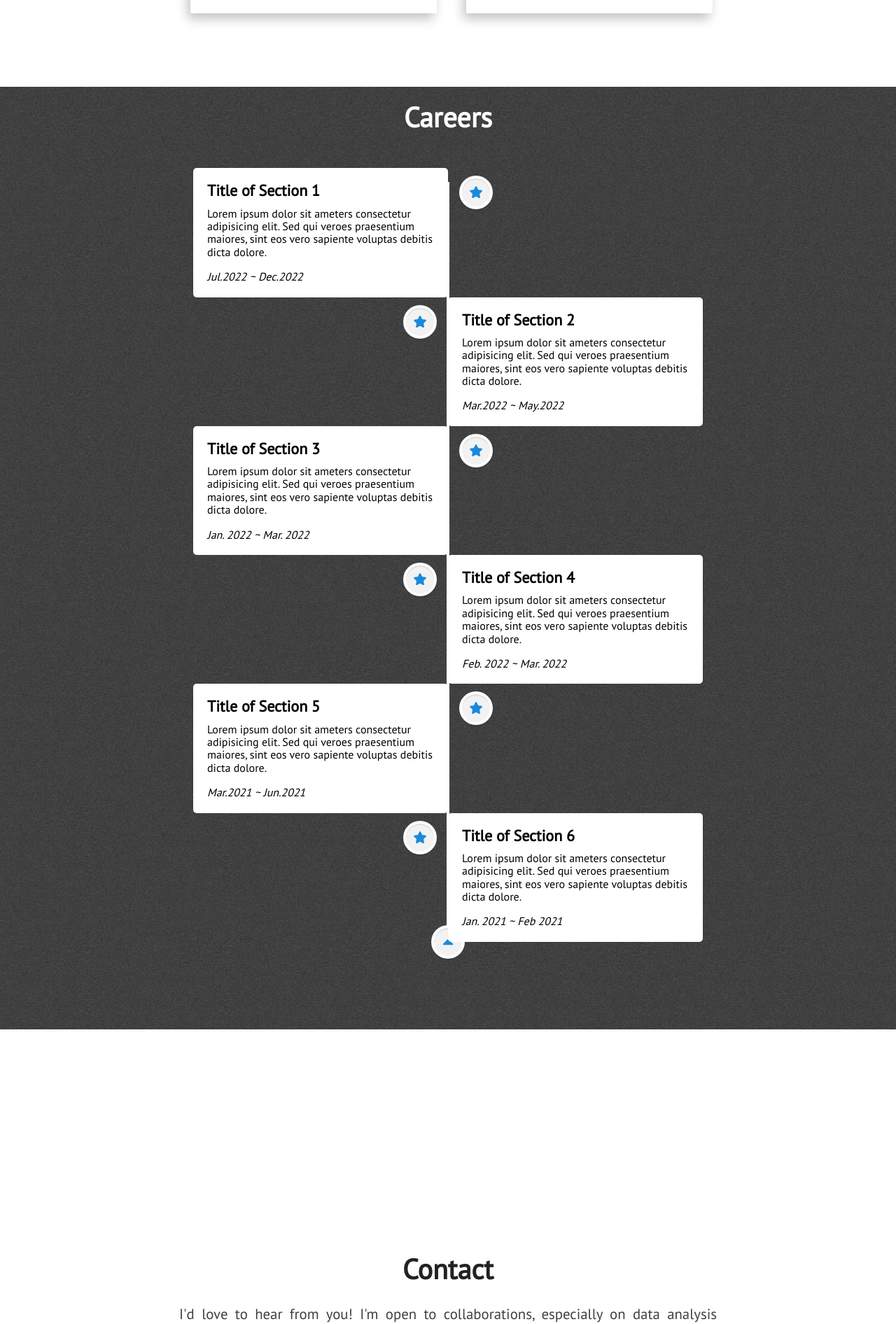
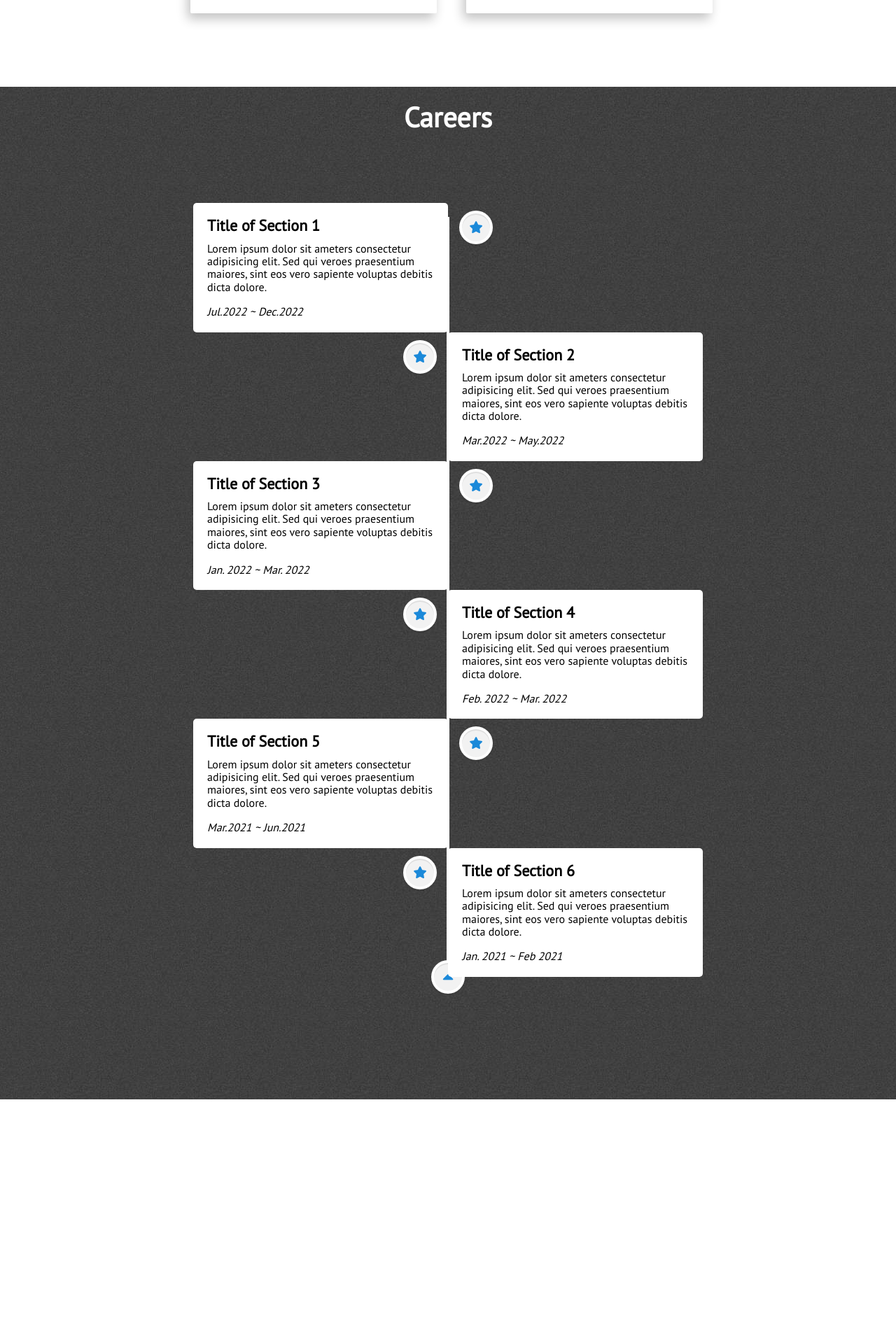
Before and after one commit to YoungheeGGO/YoungheeGGo.github.io, a Jekyll site: the page built from index.html, in a window 1280 px wide. Shown: the part 3882-5774 px from the top of the page at 70% size. Built offline with Jekyll 4.4.1, drawn with Linux system fonts in a browser that asks for light colours; nearby versions of some CDN libraries.

Commit message:
Update card.css

```diff
--- a/assets/css/card.css
+++ b/assets/css/card.css
@@ -153,7 +153,7 @@
 /*Timeline -test*/
 .wrapper-line{
   max-width: 1080px;
-  margin: 50px auto;
+  margin: 100px auto;
   padding: 0 20px;
   position: relative;
 }
```
